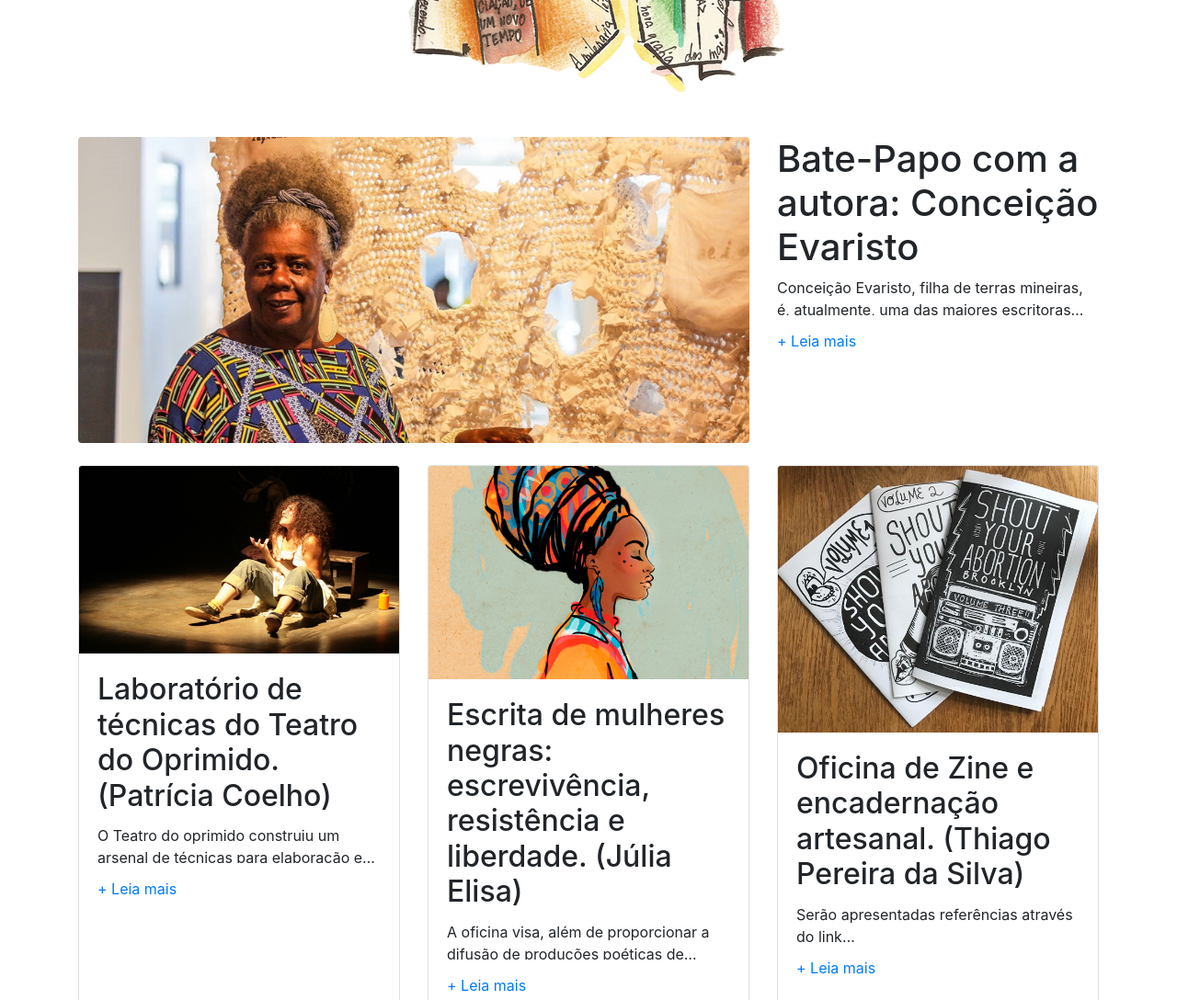
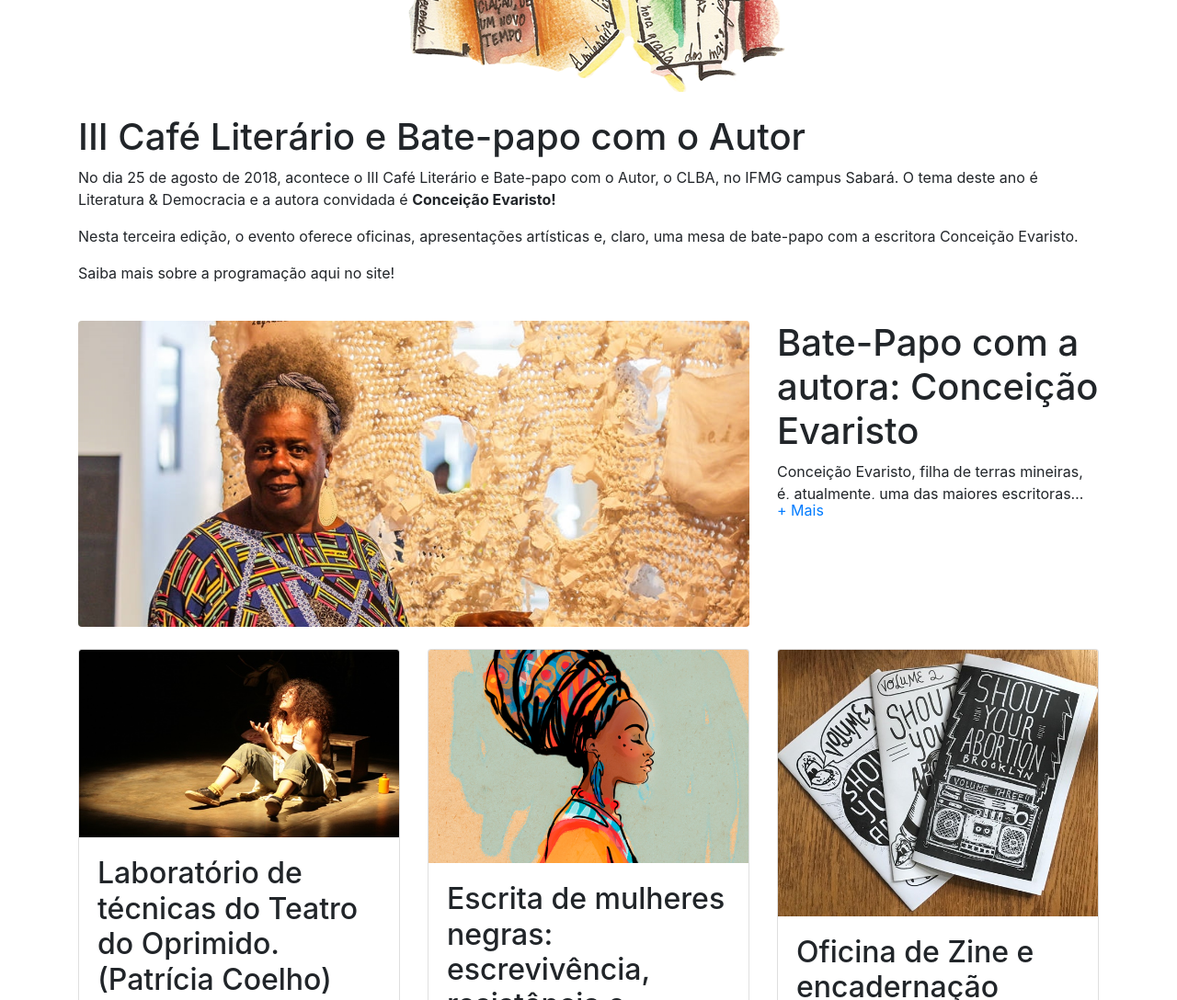
Before and after one commit to dbconrado/clba2018, a plain HTML site: page index.html in a window 1280 px wide. Shown: the part 1000-2088 px from the top of the page at 92% size. Drawn offline with nearby package versions, Linux system fonts and the light colour scheme.

Commit message:
meta tags, imagens, conteúdo

```diff
--- a/estilo.css
+++ b/estilo.css
@@ -1,4 +1,4 @@
-.chamada p.collapse:not(.show) {
+.chamada .collapse:not(.show) {
 	height: 42px !important;
 	overflow: hidden;
 	display: -webkit-box;
@@ -6,20 +6,20 @@
   -webkit-box-orient: vertical;
 }
 
-.chamada p.collapsing {
+.chamada .collapsing {
 	min-height: 42px !important;
 }
 
 .chamada a.collapsed:after  {
-    content: '+ Leia mais';
+    content: '+ Mais';
 }
 
 .chamada a:not(.collapsed):after {
-    content: '- Leia menos';
+    content: '- Menos';
 }
 
 .sabara {
-	background-image: url('img/sabara.jpg');
+	background-image: url('img/sabara2.jpg');
 }
 
 .bg-image-full {
--- a/index.html
+++ b/index.html
@@ -2,9 +2,22 @@
 <html lang="pt-BR">
 <head>
   <meta charset="utf-8">
+  <meta name="description" content="O III Café Literário e Bate-papo com o Autor do IFMG Sabará recebe dia 25 de agosto a escritora Conceição Evaristo. Nesta edição, o evento também contará com várias oficinas e apresentações artístico-culturais.">
+
+  <!-- Twitter Card data -->
+  <meta name="twitter:card" value="summary">
+
+  <!-- Open Graph data -->
+  <meta property="og:title" content="III CLBA: Café Literário e Bate-papo com o Autor do IFMG Sabará" />
+  <meta property="og:type" content="article" />
+  <meta property="og:url" content="http://sabara.ifmg.edu.br/clba/" />
+  <meta property="og:image" content="http://sabara.ifmg.edu.br/clba/img/clba-final2-maior.png" />
+  <meta property="og:description" content="O III Café Literário e Bate-papo com o Autor do IFMG Sabará recebe dia 25 de agosto a escritora Conceição Evaristo. Nesta edição, o evento também contará com várias oficinas e apresentações artístico-culturais." />
+
   <meta name="viewport" content="width=device-width, initial-scale=1, shrink-to-fit=no">
-  <title>Café Literário 2018</title>
-  <link href="https://fonts.googleapis.com/css?family=Oswald" rel="stylesheet">
+  <title>III CLBA: Café Literário e Bate-papo com o Autor do IFMG Sabará</title>
+  <link rel="icon" href="img/favicon.png">
+  <!-- link href="https://fonts.googleapis.com/css?family=Oswald" rel="stylesheet" -->
   <!-- Bootstrap CSS -->
   <link rel="stylesheet" href="https://stackpath.bootstrapcdn.com/bootstrap/4.1.3/css/bootstrap.min.css" integrity="sha384-MCw98/SFnGE8fJT3GXwEOngsV7Zt27NXFoaoApmYm81iuXoPkFOJwJ8ERdknLPMO" crossorigin="anonymous">
   <link rel="stylesheet" href="estilo.css">
@@ -33,6 +46,15 @@
 
   <!--PROGRAMAÇÃO -->
 
+  <div class="row">
+    <div class="col">
+      <h1>III Café Literário e Bate-papo com o Autor</h1>
+      <p>No dia 25 de agosto de 2018, acontece o III Café Literário e Bate-papo com o Autor, o CLBA, no IFMG campus Sabará. O tema deste ano é Literatura & Democracia e a autora convidada é <strong>Conceição Evaristo!</strong></p>
+      <p>Nesta terceira edição, o evento oferece oficinas, apresentações artísticas e, claro, uma mesa de bate-papo com a escritora Conceição Evaristo.</p>
+      <p>Saiba mais sobre a programação aqui no site!</p>
+    </div>
+  </div>
+
   <div class="row my-4">
     <div class="col-lg-8">
       <img class="img-fluid rounded" src="img/conceicao-evaristo2.jpg" alt="Conceição Evaristo">
@@ -40,11 +62,34 @@
     <div class="col-lg-4">
       <div class="chamada">
         <h1>Bate-Papo com a autora: Conceição Evaristo</h1>
-  	    <p class="collapse" id="textim">
-          Conceição Evaristo, filha de terras mineiras, é, atualmente, uma das maiores escritoras contemporâneas, candidata à Academia Brasileira de Letras. Doutora em Literatura Comparada pela Universidade Federal Fluminense, a autora tem obras consagradas como Ponciá Vicêncio, incluído nas listas de diversos vestibulares de universidades brasileiras, Becos da Memória, Poemas de recordação e outros movimentos, Insubmissas lágrimas de mulheres, Olhos d’água e Histórias de leves enganos e parecenças. Participante ativa dos movimentos de valorização da cultura afro-brasileira em nosso país, Conceição traz à luz, em sua escrita, temas como o racismo, sexismo, memória, o feminino, a identidade, entre outros, num realismo poético que marca toda a sua obra. Em entrevistas, fala da sua Escrevivência e conta, ainda, que não nasceu rodeada de livros. Do tempo/espaço, aprendeu desde criança a colher as palavras que ouvia. Em 2007, a Host Publications, nos Estados Unidos, traduz para o inglês Ponciá Vicêncio. Nos últimos anos, três de seus livros foram traduzidos também para o francês e publicados em Paris pela editora Anacaona. Em 2017, o Itaú Cultural de São Paulo realizou a Ocupação Conceição Evaristo, contemplando aspectos da vida e da literatura da escritora. Em 2015, foi vencedora do Prêmio Jabuti e, em 2017, recebeu o Prêmio de Literatura do Governo de Minas Gerais pelo conjunto de sua obra.
+  	    <div class="collapse" id="textim">
+          <p>Conceição Evaristo, filha de terras mineiras, é, atualmente, uma
+            das maiores escritoras contemporâneas, candidata à Academia
+            Brasileira de Letras. Doutora em Literatura Comparada pela
+            Universidade Federal Fluminense, a autora tem obras consagradas como
+            Ponciá Vicêncio, incluído nas listas de diversos vestibulares de
+            universidades brasileiras, Becos da Memória, Poemas de recordação e
+            outros movimentos, Insubmissas lágrimas de mulheres, Olhos d’água e
+            Histórias de leves enganos e parecenças.</p>
+          <p>Participante ativa dos
+            movimentos de valorização da cultura afro-brasileira em nosso país,
+            Conceição traz à luz, em sua escrita, temas como o racismo, sexismo,
+             memória, o feminino, a identidade, entre outros, num realismo
+             poético que marca toda a sua obra. Em entrevistas, fala da sua
+             Escrevivência e conta, ainda, que não nasceu rodeada de livros.
+             Do tempo/espaço, aprendeu desde criança a colher as palavras que
+             ouvia.</p>
+             <p>Em 2007, a Host Publications, nos Estados Unidos, traduz
+             para o inglês Ponciá Vicêncio. Nos últimos anos, três de seus
+             livros foram traduzidos também para o francês e publicados em Paris
+              pela editora Anacaona. Em 2017, o Itaú Cultural de São Paulo
+              realizou a Ocupação Conceição Evaristo, contemplando aspectos da
+              vida e da literatura da escritora. Em 2015, foi vencedora do
+              Prêmio Jabuti e, em 2017, recebeu o Prêmio de Literatura do
+              Governo de Minas Gerais pelo conjunto de sua obra.</p>
 
-Saiba mais sobre Conceição Evaristo em: http://www.letras.ufmg.br/literafro/autoras/188-conceicao-evaristo
         </p>
+      </div>
         <a class="collapsed" data-toggle="collapse" href="#textim"></a>
       </div>
     </div>
@@ -113,21 +158,35 @@
 
   </div>
 
+
+</div>
+
 <section class="py-5 sabara bg-image-full">
-    <div style="height: 200px"></div>
-  </section>
-
-  <section class="py-5">
-    <div class="container">
+  <div class="bg-white w-100 p-3 mt-5">
     <h1>Inscreva-se</h1>
-      <p class="lead">Faça sua inscrição por meio da página de nosso evento no Sympla!</p>
+    <p class="lead">Faça sua inscrição pelo Sympla!</p>
     <p>
       <a class="button-small-text" href="https://www.sympla.com.br/iii-cafe-literario-e-bate-papo-com-o-autor---ifmg-sabara__339053" target="_blank"><img src="http://www.sympla.com.br/images/btn-register-widget.png" alt="" style="" /></a>
     </p>
   </div>
+  <div class="text-white py-5 pl-2">
+    <address>
+      <strong>IFMG Campus Sabará</strong><br>
+      Rodovia MG-5 (BR-262), Km 10<br>
+      Sobradinho, Sabará/MG<br>
+      (31) 3674-1178
+    </address>
+  </div>
 </section>
 
+<footer class="py-5 bg-dark">
+  <div class="container">
+    <p class="m-0 text-center text-white">
+    <a rel="license" href="http://creativecommons.org/licenses/by/4.0/">
+      <img alt="Licença Creative Commons" style="border-width:0" src="https://i.creativecommons.org/l/by/4.0/80x15.png" /></a><br />Este site, exceto onde está especificado, está licenciado com uma Licença <a rel="license" href="http://creativecommons.org/licenses/by/4.0/">Creative Commons - Atribuição  4.0 Internacional</a>.
+    </p>
   </div>
+</footer>
 
     <!-- Optional JavaScript -->
     <!-- jQuery first, then Popper.js, then Bootstrap JS -->
```
Also changed, not shown: img/capa_sympla.jpg (added), img/clba-final2-formato2.jpg (added), img/clba-final2-maior.png (added), img/favicon.png (added), img/sabara2.jpg (added). Lines whose indentation alone changed are shown as unchanged.
